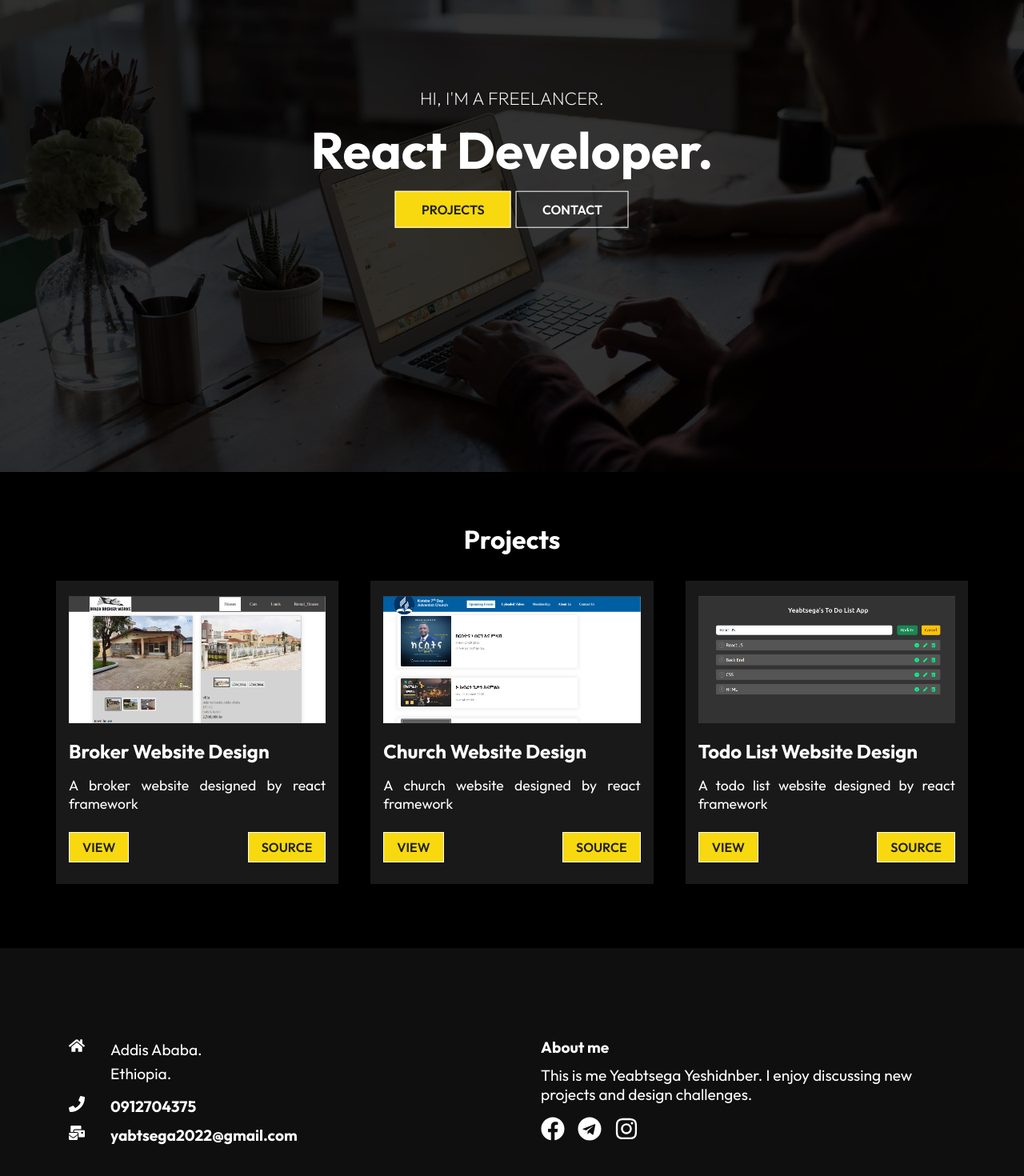
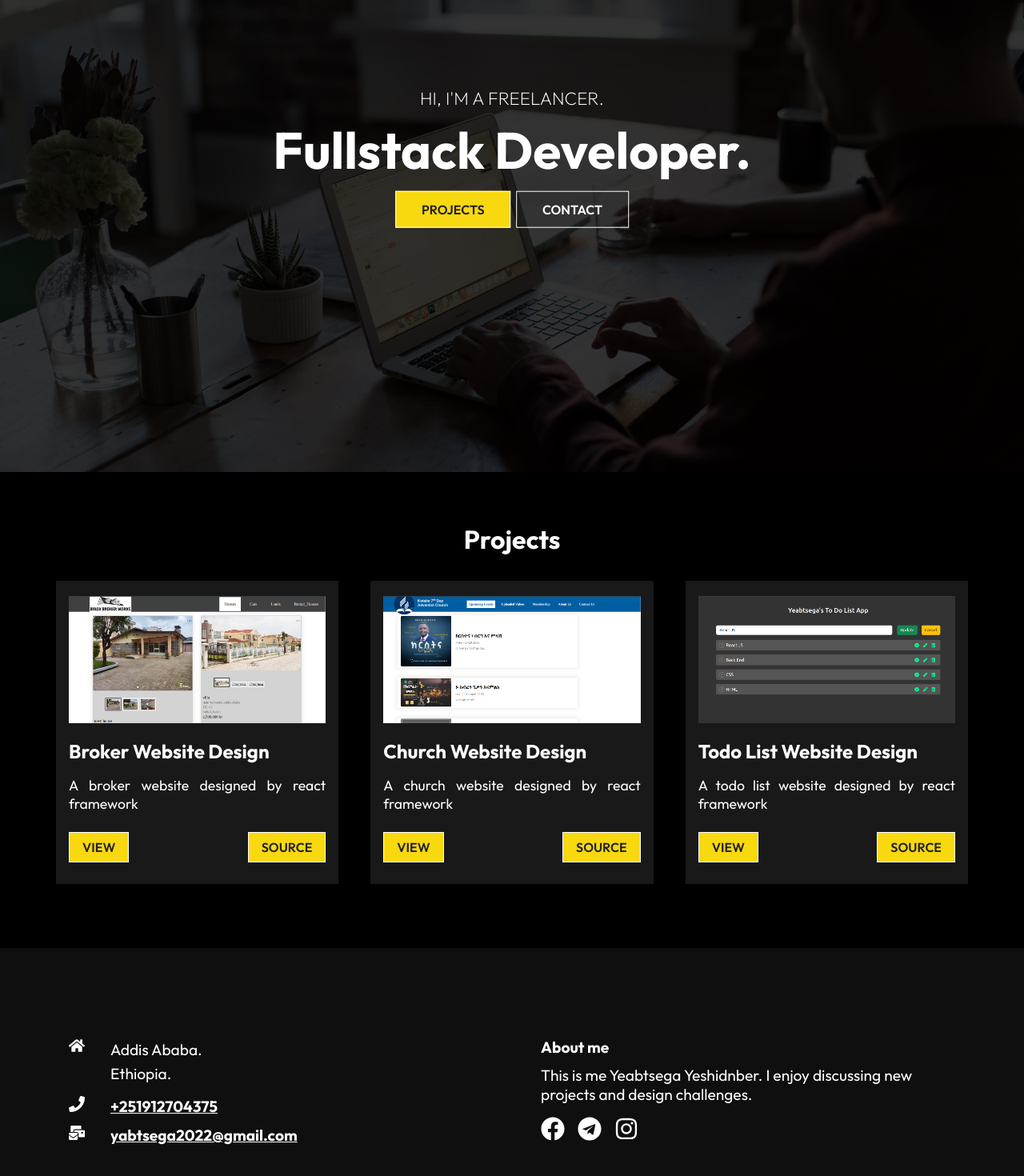
Before and after one commit to yeabtsega45/My-Portfolio, a React (Create React App) app: page / in a window 1280 px wide. Shown: the part 210-1680 px from the top of the page at 80% size. Built offline with nearby package versions, Linux system fonts and the light colour scheme.

Commit message:
editing footer

```diff
--- a/src/Components/Footer.css
+++ b/src/Components/Footer.css
@@ -3,6 +3,7 @@
     padding: 6rem 0;
     background-color: rgba(19, 19, 19, 0.8);
 }
+
 .footer-container {
     max-width: 1140px;
     margin: auto;
@@ -10,6 +11,7 @@
     grid-template-columns: repeat(2, 1fr);
     grid-gap: 40px;
 }
+
 .left {
     height: 100%;
     max-width: 100%;
@@ -17,13 +19,16 @@
     flex-direction: column;
     padding: 1rem;
 }
+
 .location {
     display: flex;
     margin-bottom: 0.8rem;
 }
+
 .location p {
     line-height: 30px;
 }
+
 .right {
     height: 100%;
     max-width: 100%;
@@ -31,9 +36,19 @@
     flex-direction: column;
     padding: 1rem;
 }
+
 .social {
     margin-top: 1rem;
 }
+
+.left a {
+    text-decoration: underline;
+}
+
+.left a:hover {
+    color: lightblue;
+}
+
 @media screen and (max-width: 640px) {
     .footer-container {
         grid-template-columns: 1fr;
--- a/src/Components/Footer.js
+++ b/src/Components/Footer.js
@@ -27,7 +27,7 @@ function Footer() {
                 size={20}
                 style={{ color: "white", marginRight: "2rem" }}
               />
-              0912704375
+              <a href="tel:+251912704375">+251912704375</a>
             </h4>
           </div>
           <div className="email">
@@ -36,7 +36,7 @@ function Footer() {
                 size={20}
                 style={{ color: "white", marginRight: "2rem" }}
               />
-              yabtsega2022@gmail.com
+              <a href="mailto:yabtsega2022@gmail.com">yabtsega2022@gmail.com</a>
             </h4>
           </div>
         </div>
@@ -51,14 +51,16 @@ function Footer() {
               size={30}
               style={{ color: "white", marginRight: "1rem" }}
             />
+            <a href="t.me/Yabtsega_man">
             <FaTelegram
               size={30}
               style={{ color: "white", marginRight: "1rem" }}
-            />
+            /></a>
+            <a href="https://www.instagram.com/yaba_kb/">
             <FaInstagram
               size={30}
               style={{ color: "white", marginRight: "1rem" }}
-            />
+            /></a>
           </div>
         </div>
       </div>
--- a/src/Components/HeroImg.js
+++ b/src/Components/HeroImg.js
@@ -11,7 +11,7 @@ const HeroImg = () => {
       </div>
       <div className="content">
         <p>HI, I'M A FREELANCER.</p>
-        <h1>React Developer.</h1>
+        <h1>Fullstack Developer.</h1>
         <div>
           <Link to="/project" className="btn">
             PROJECTS
--- a/src/Routes/Project.js
+++ b/src/Routes/Project.js
@@ -2,7 +2,7 @@ import React from "react";
 import Navbar from "../Components/Navbar";
 import Footer from "../Components/Footer";
 import HeroImg2 from "../Components/HeroImg2";
-import PricingCard from "../Components/PricingCard";
+// import PricingCard from "../Components/PricingCard";
 import Work from "../Components/Work";
 
 function Project() {
@@ -11,7 +11,7 @@ function Project() {
       <Navbar />
       <HeroImg2 heading="PROJECTS." text="Some of my most recent works" />
       <Work />
-      <PricingCard />
+      {/* <PricingCard /> */}
       <Footer />
     </div>
   );
```
Also changed, not shown: src/Components/WorkCard.js (line endings or trailing spaces), src/Components/WorkCardData.js (line endings or trailing spaces).
